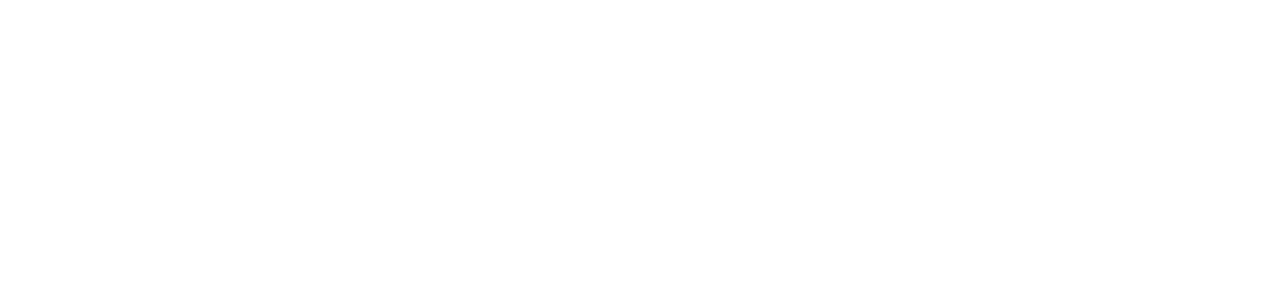
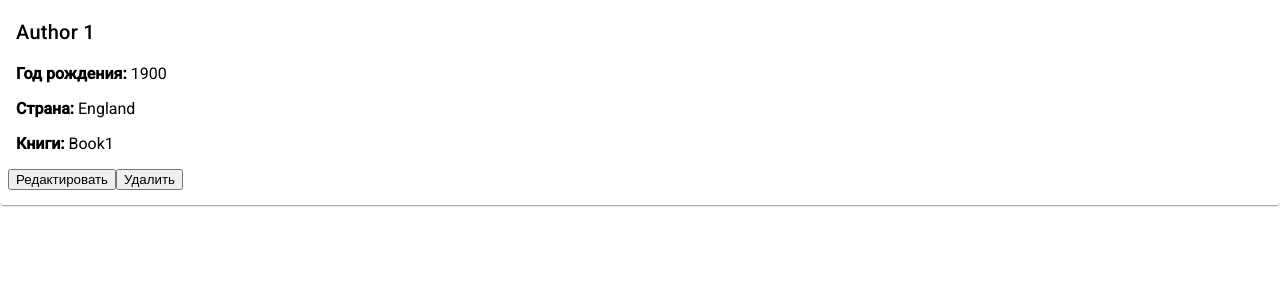
Before and after one commit to Andarilz/Angular_Yii2, an Angular app: page /author/1 in a window 1280 px wide. Before the commit this address led to /. Shown: the top 300 px of the page. Built offline with nearby package versions, Linux system fonts and the light colour scheme.

Commit message:
feat: Add Author component
Create AuthorComponent with card of author. Card has the next rows: name, books, birth_year, country. Also add Author interface

```diff
--- /dev/null
+++ b/src/app/Interfaces/Author.ts
@@ -0,0 +1,7 @@
+export interface Author {
+  id: number;
+  name: string;
+  books: string;
+  country: string;
+  birth_year: number;
+}
--- a/src/app/app-routing.module.ts
+++ b/src/app/app-routing.module.ts
@@ -3,11 +3,13 @@
 import { BooksListComponent } from "./components/books-list/books-list.component";
 import {BookComponent} from "./components/book/book.component";
 import {AuthorsListComponent} from "./components/authors-list/authors-list.component";
+import {AuthorComponent} from "./components/author/author.component";
 
 const routes: Routes = [
   {path: "", component: BooksListComponent},
   {path: "book/:id", component: BookComponent},
-  {path: "authors", component :AuthorsListComponent}
+  {path: "authors", component :AuthorsListComponent},
+  {path: "author/:id", component: AuthorComponent}
 ];
 
 @NgModule({
--- a/src/app/app.module.ts
+++ b/src/app/app.module.ts
@@ -10,13 +10,15 @@
 import { BooksListComponent } from './components/books-list/books-list.component';
 import { BookComponent } from './components/book/book.component';
 import { AuthorsListComponent } from './components/authors-list/authors-list.component';
+import { AuthorComponent } from './components/author/author.component';
 
 @NgModule({
   declarations: [
     AppComponent,
     BooksListComponent,
     BookComponent,
-    AuthorsListComponent
+    AuthorsListComponent,
+    AuthorComponent
   ],
   imports: [
     BrowserModule,
--- /dev/null
+++ b/src/app/components/author/author.component.html
@@ -0,0 +1,16 @@
+<div *ngIf="author">
+  <mat-card>
+    <mat-card-header>
+      <mat-card-title>{{ author.name }}</mat-card-title>
+    </mat-card-header>
+    <mat-card-content>
+      <p><strong>Год рождения:</strong> {{ author.birth_year }}</p>
+      <p><strong>Страна:</strong> {{ author.country }}</p>
+      <p><strong>Книги:</strong> {{ author.books }}</p>
+    </mat-card-content>
+    <mat-card-actions>
+      <button mat-button color="primary" (click)="editAuthor(author)">Редактировать</button>
+      <button mat-button color="warn" (click)="deleteAuthor(author)">Удалить</button>
+    </mat-card-actions>
+  </mat-card>
+</div>
--- /dev/null
+++ b/src/app/components/author/author.component.ts
@@ -0,0 +1,30 @@
+import { Component } from '@angular/core';
+import {Book} from "../../Interfaces/Book";
+import {ActivatedRoute} from "@angular/router";
+import {Author} from "../../Interfaces/Author";
+
+@Component({
+  selector: 'app-author',
+  templateUrl: './author.component.html',
+  styleUrls: ['./author.component.scss']
+})
+export class AuthorComponent {
+  author: Author = { id: 1, name: 'Author 1', books:  'Book1', country: 'England', birth_year: 1900 };
+
+  constructor(private route: ActivatedRoute) { }
+
+  ngOnInit(): void {
+  }
+
+  // Метод редактирования книги
+  editAuthor(author: Author) {
+
+    console.log('Editing book:', author);
+  }
+
+  // Метод удаления книги
+  deleteAuthor(author: Author) {
+
+    console.log('Deleting book:', author);
+  }
+}
--- a/src/app/components/authors-list/authors-list.component.html
+++ b/src/app/components/authors-list/authors-list.component.html
@@ -3,13 +3,13 @@
     <!-- Имя автора -->
     <ng-container matColumnDef="name">
       <th mat-header-cell *matHeaderCellDef> Имя </th>
-      <td mat-cell *matCellDef="let author" (click)="redirectToBookDetail(author.id)" class="title"> {{ author.name }} </td>
+      <td mat-cell *matCellDef="let author" (click)="redirectToAuthorDetail(author.id)" class="title"> {{ author.name }} </td>
     </ng-container>
 
     <!-- Год рождения автора -->
     <ng-container matColumnDef="borth_year">
       <th mat-header-cell *matHeaderCellDef> Год рождения </th>
-      <td mat-cell *matCellDef="let author"> {{ author.borth_year }} </td>
+      <td mat-cell *matCellDef="let author"> {{ author.birth_year }} </td>
     </ng-container>
 
     <!-- Страна автора-->
--- a/src/app/components/authors-list/authors-list.component.scss
+++ b/src/app/components/authors-list/authors-list.component.scss
@@ -0,0 +1,7 @@
+.title {
+  cursor: pointer;
+}
+
+.title:hover {
+  text-decoration: underline;
+}
--- a/src/app/components/authors-list/authors-list.component.ts
+++ b/src/app/components/authors-list/authors-list.component.ts
@@ -2,6 +2,7 @@
 import { Component } from '@angular/core';
 import {Router} from "@angular/router";
 import {Book} from "../../Interfaces/Book";
+import {Author} from "../../Interfaces/Author";
 
 @Component({
   selector: 'app-authors-list',
@@ -16,25 +17,16 @@
 
   //Данные для таблицы книг
   authors: Author[] = [
-    { id: 1, name: 'Author 1', books: 'Книга1', country: 'English', borth_year: 1990 },
-    { id: 1, name: 'Author 1', books: 'Книга2', country: 'English', borth_year: 1990 },
-    { id: 1, name: 'Author 1', books: 'Книга3', country: 'English', borth_year: 1990 },
+    { id: 1, name: 'Author 1', books: 'Книга1', country: 'English', birth_year: 1990 },
+    { id: 1, name: 'Author 1', books: 'Книга2', country: 'English', birth_year: 1990 },
+    { id: 1, name: 'Author 1', books: 'Книга3', country: 'English', birth_year: 1990 },
   ];
 
 
   displayedColumns: string[] = ['name', 'books', 'country', 'borth_year'];
 
-  redirectToBookDetail(bookId: string) {
-    this.router.navigate(['/book', bookId]);
+  redirectToAuthorDetail(authorId: string) {
+    this.router.navigate(['/author', authorId]);
   }
 
 }
-
-// Интерфейс книги
-interface Author {
-  id: number;
-  name: string;
-  books: string;
-  country: string;
-  borth_year: number;
-}
```
Also changed, not shown: src/app/components/author/author.component.scss (added), 1 other file (tests, documents, lock files or other folders).
